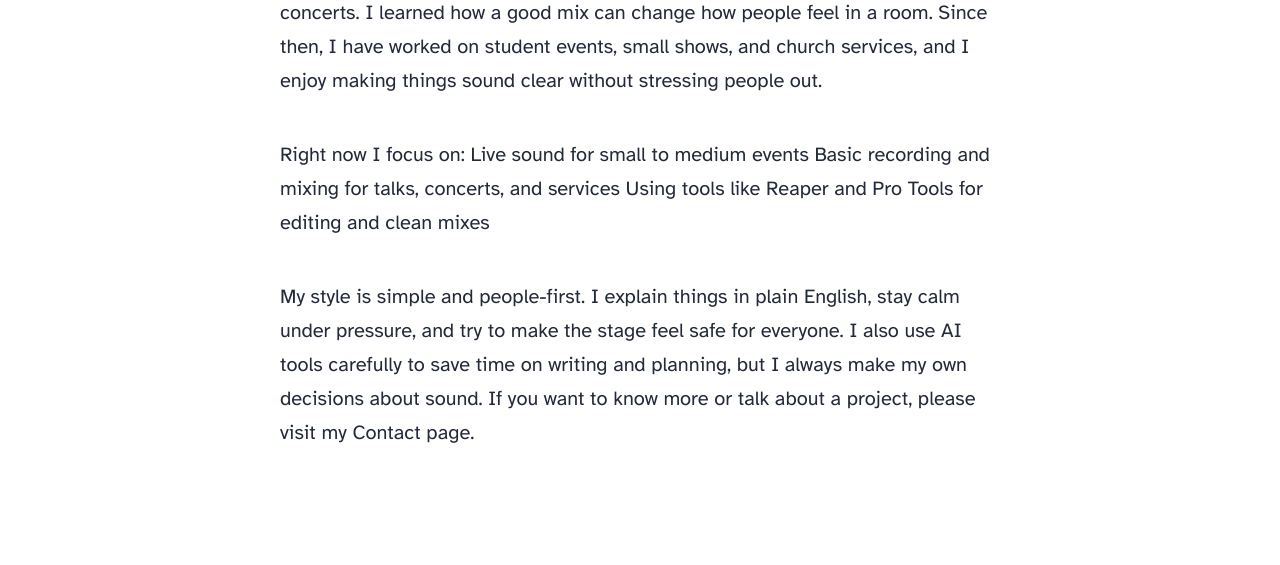
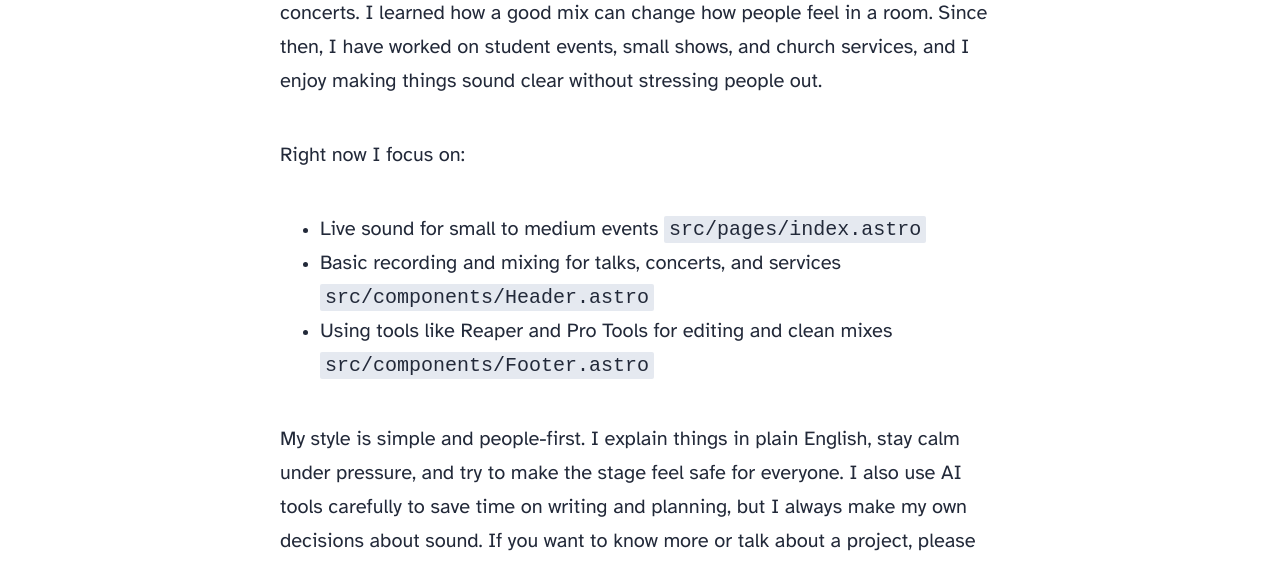
Before and after one commit to cyau76/cyau-astro-web-main, an Astro site: page /about in a window 1280 px wide. Shown: the part 1120-1685 px from the top of the page. Built offline with nearby package versions, Linux system fonts and the light colour scheme; Astro itself is replaced by a stand-in of ours.

Commit message:
Update about.astro

```diff
--- a/src/pages/about.astro
+++ b/src/pages/about.astro
@@ -22,10 +22,12 @@ import Layout from '../layouts/BlogPost.astro';
 
 	<p>
 		Right now I focus on:
+			<ul>
+				<li>Live sound for small to medium events <code>src/pages/index.astro</code></li>
+				<li>Basic recording and mixing for talks, concerts, and services <code>src/components/Header.astro</code></li>
+				<li>Using tools like Reaper and Pro Tools for editing and clean mixes <code>src/components/Footer.astro</code></li>
 
-		Live sound for small to medium events
-		Basic recording and mixing for talks, concerts, and services
-		Using tools like Reaper and Pro Tools for editing and clean mixes
+
 	</p>
 		My style is simple and people-first. I explain things in plain English, stay calm under pressure, and try to make the stage feel safe for everyone.
 		I also use AI tools carefully to save time on writing and planning, but I always make my own decisions about sound.
```
